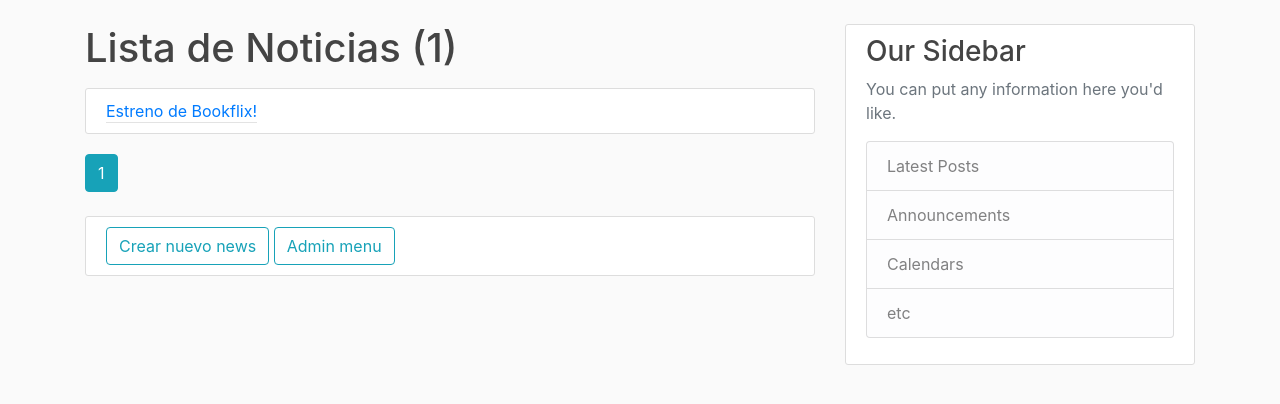
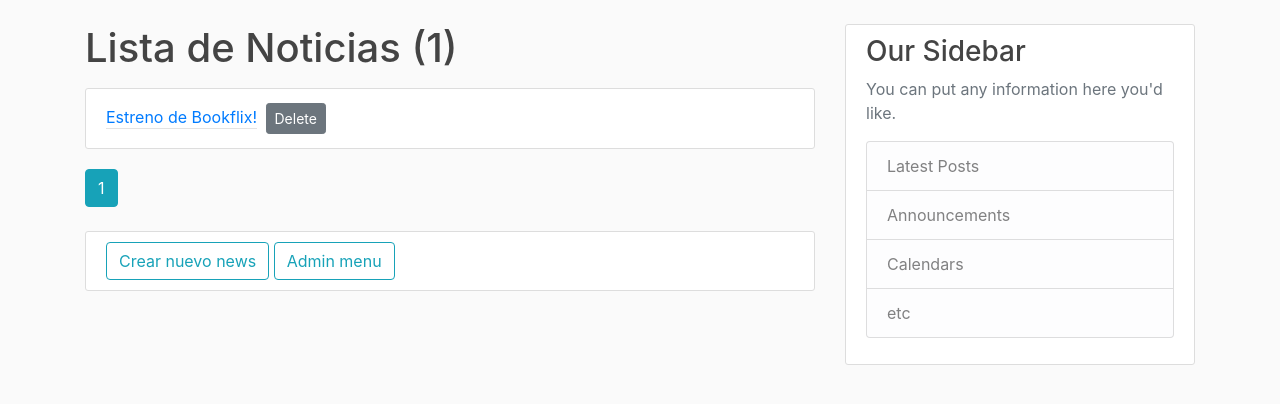
Before and after one commit to PedroHasalik/Bookflix_grupo39, a Flask app: page /admin/news in a window 1280 px wide. Shown: the part 56-460 px from the top of the page. Run offline with Flask 2, Linux system fonts and the light colour scheme; a user stored in the database is signed in; data comes from the database, SQL or seed files in the repository; both versions use the stored data as it was after the commit; some libraries are stand-ins or nearby versions.

Commit message:
Added delete functions to admin

```diff
--- a/Bookflix/admin/routes.py
+++ b/Bookflix/admin/routes.py
@@ -253,6 +253,53 @@ def edit_news(id):
 
     return render_template('admin/new_news.html', title='Editar Novedad', form=form, legend='Editar Novedad')
 
+#BORRAR las cosas de la base de datos
+
+@admin.route("/admin/genre/delete<int:id>")
+@admin_required()
+def delete_genre(id):
+        genre = Genre.query.get_or_404(id)
+        db.session.delete(genre)
+        db.session.commit()
+        flash('Genre successfully deleted!', 'success')
+        return redirect(url_for('admin.genre_list'))
+
+@admin.route("/admin/author/delete<int:id>")
+@admin_required()
+def delete_author(id):
+        author = Author.query.get_or_404(id)
+        db.session.delete(author)
+        db.session.commit()
+        flash('Author successfully deleted!', 'success')
+        return redirect(url_for('admin.author_list'))
+
+@admin.route("/admin/publisher/delete<int:id>")
+@admin_required()
+def delete_publisher(id):
+        publisher = Publisher.query.get_or_404(id)
+        db.session.delete(publisher)
+        db.session.commit()
+        flash('Publisher successfully deleted!', 'success')
+        return redirect(url_for('admin.publisher_list'))
+
+@admin.route("/admin/book/delete<int:id>")
+@admin_required()
+def delete_book(id):
+        book = Book.query.get_or_404(id)
+        db.session.delete(book)
+        db.session.commit()
+        flash('Book successfully deleted!', 'success')
+        return redirect(url_for('admin.book_list'))
+
+@admin.route("/admin/news/delete<int:id>")
+@admin_required()
+def delete_news(id):
+        news = News.query.get_or_404(id)
+        db.session.delete(news)
+        db.session.commit()
+        flash('News successfully deleted!', 'success')
+        return redirect(url_for('admin.news_list'))
+
 #Everything below this is commented out
 '''
 @news.route("/new/<int:new_id>/delete",  methods=['POST'])
--- a/Bookflix/templates/admin/admin_list.html
+++ b/Bookflix/templates/admin/admin_list.html
@@ -6,6 +6,7 @@
         <article class="media content-section">
             <div class="media-body">
                 <a class="article-metadata" href="{{ url_for('admin.edit_'+listOf, id=item.id) }}">{{ item.full_name() }}</a>
+                <a class="btn btn-secondary btn-sm m-1" href="{{ url_for('admin.delete_'+listOf, id=item.id) }}">Delete</a>
             </div>
         </article>
     {% endfor %}
```
Also changed, not shown: Bookflix/site.db.
